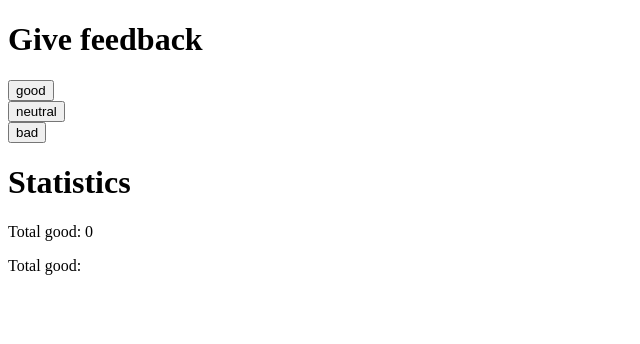
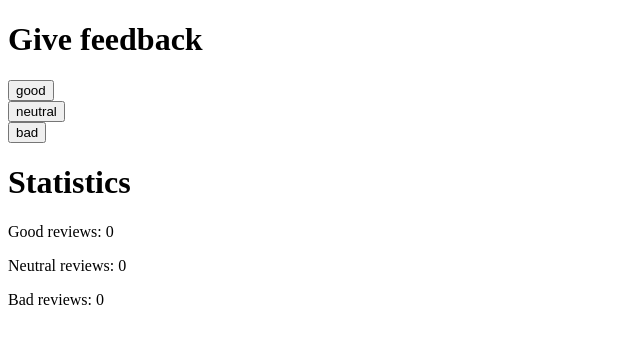
Before and after one commit to dustin4d/FullStackOpen, a React (Vite) app in the folder part1/unicafe/: page / in a window 1280 px wide. Shown: the top 344 px of the page, without its empty margins (0-640 px from the left). Built offline with nearby package versions, Linux system fonts and the light colour scheme.

Commit message:
Props pass state to Stats component

```diff
--- a/part1/unicafe/src/App.jsx
+++ b/part1/unicafe/src/App.jsx
@@ -19,24 +19,30 @@ const Feedback = () => {
   )
 }
 
-const Total = ({text, totalGood}) => {
-  // if text === good, neutral, bad
-  console.log(text)
-  if (text === 'good') {
-    return (
-      <p>Total good: {totalGood}</p>
-    )
-  }
-
+const Total = (props) => {
 }
 
+
 const Stats = (props) => {
-  return(
-    <div>
-      <Total text="good" totalGood={props.totalGood}></Total>
-
-    </div>
-  )
+    if (props.text === 'good') {
+        return (
+            <>
+            <p>Good reviews: {props.metric}</p>
+            </>
+        )
+    } else if (props.text === 'neutral') {
+        return (
+            <>
+            <p>Neutral reviews: {props.metric}</p>
+            </>
+        )
+    } else if (props.text === 'bad') {
+        return (
+            <>
+            <p>Bad reviews: {props.metric}</p>
+            </>
+        )
+    }
 }
 
 const App = () => {
@@ -49,8 +55,9 @@ const App = () => {
     <div>
       <Feedback />
       <h1>Statistics</h1>
-      <Stats totalGood={totalGood}></Stats>
-      <Stats totalNeutral={totalNeutral}></Stats>
+      <Stats text="good" metric={totalGood}></Stats>
+      <Stats text="neutral" metric={totalNeutral}></Stats>
+      <Stats text="bad" metric={totalBad}></Stats>
     </div>
   )
 }
```
